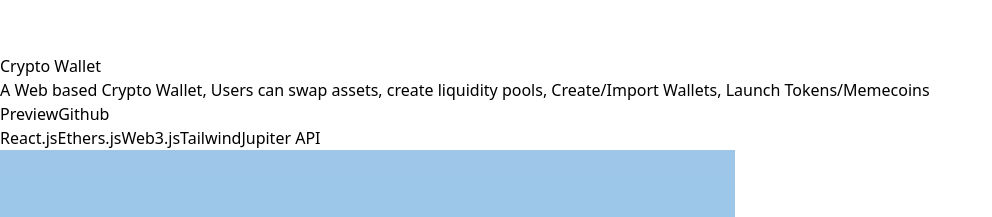
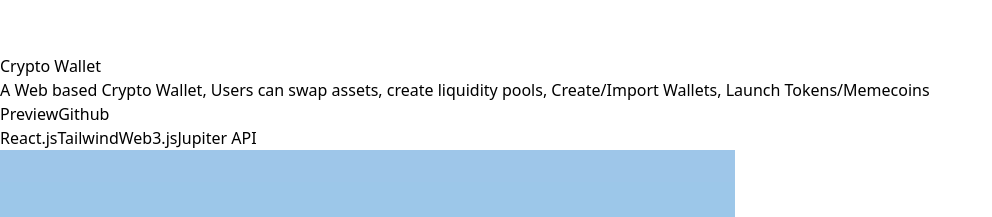
Before and after one commit to dodaa08/Next-Portfolio, a Next.js app: page /projects in a window 1280 px wide. Shown: the part 1360-1577 px from the top of the page, without its empty margins (0-992 px from the left). Built offline with nearby package versions, Linux system fonts and the light colour scheme.

Commit message:
restricted width

```diff
--- a/src/app/projects/page.tsx
+++ b/src/app/projects/page.tsx
@@ -41,7 +41,7 @@ export default function Page() {
                     description="A Web based Crypto Wallet, Users can swap assets, create liquidity pools, Create/Import Wallets, Launch Tokens/Memecoins"
                     previewLink="https://cwallet.vercel.app/"
                     githubLink="https://github.com/dodaa08/CryptoWallet"
-                    techStack={["React.js", "Ethers.js", "Web3.js", "Tailwind", "Jupiter API"]}
+                    techStack={["React.js","Tailwind" ,  "Web3.js", "Jupiter API"]}
                     status=""
                 />
 
```
